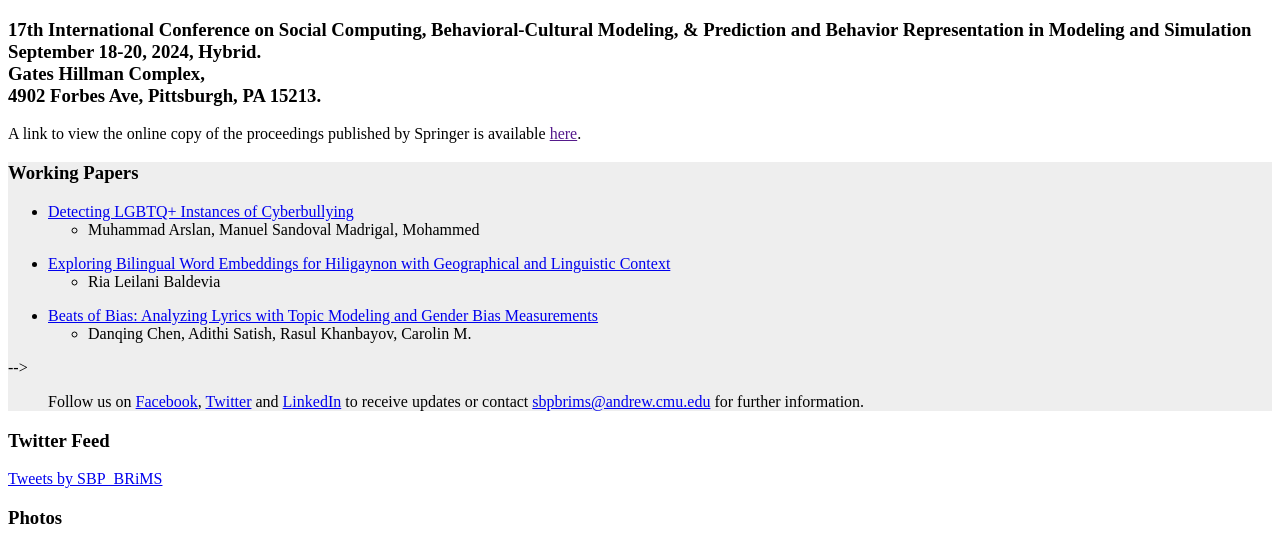
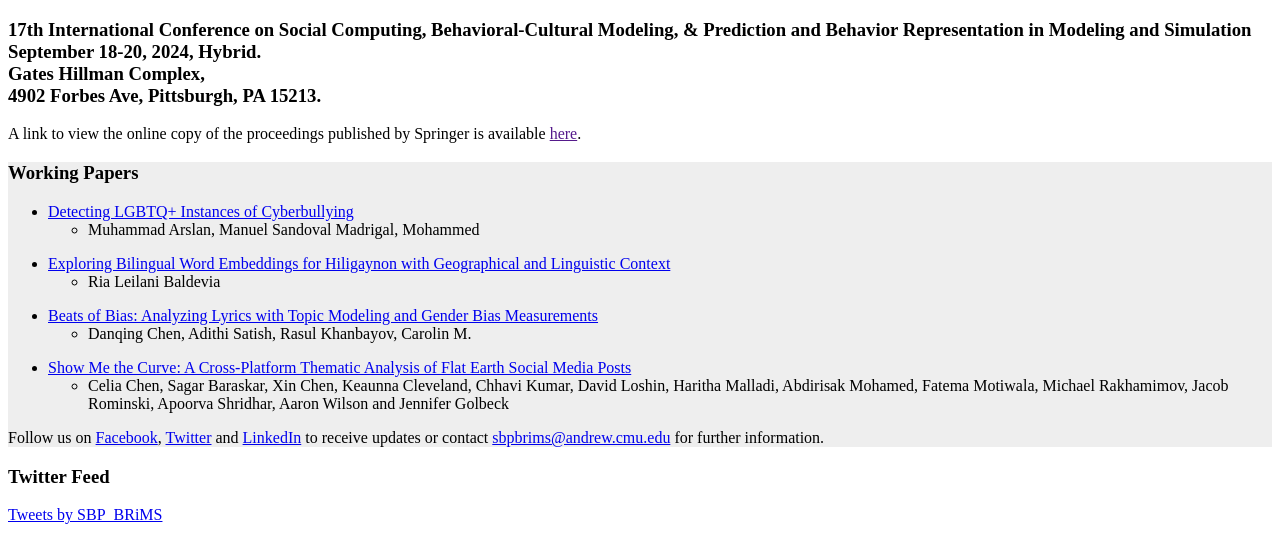
Before and after one commit to SBP-BRiMS/2024, a plain HTML site: page proceedings/index.html in a window 1280 px wide. Shown: the top 540 px of the page. Drawn offline with Linux system fonts and the light colour scheme; a script that the page names is missing.

Commit message:
Update index.html

```diff
--- a/proceedings/index.html
+++ b/proceedings/index.html
@@ -39,14 +39,19 @@ Gender Bias Measurements</a></li>
 						<ul>
 							<li>Danqing Chen, Adithi Satish, Rasul Khanbayov, Carolin M.</li>
 						</ul>
-					</ul>-->
+					</ul>
 
                     <ul>
-<!--						<li><a href="../papers/working-papers/2023_SBP-BRiMS_FinalPDF_19%20(1).pdf" target='_blank'>ArxNet Model and Data: Building Social Networks from Image Archives		</a></li>-->
-<!--						<ul>-->
-<!--							<li>David Beskow, Haley Seaward and Jasmine Talley		</li>-->
-<!--						</ul>-->
-<!--					</ul>-->
+						<li><a href="../papers/working-papers/Chen_SBP-BRiMS2024_Final_64.pdf" target='_blank'>Show Me the Curve: A Cross-Platform Thematic Analysis of
+Flat Earth Social Media Posts		</a></li>
+						<ul>
+							<li>Celia Chen, Sagar Baraskar, Xin Chen, Keaunna Cleveland,
+Chhavi Kumar, David Loshin, Haritha Malladi, Abdirisak
+Mohamed, Fatema Motiwala, Michael Rakhamimov, Jacob
+Rominski, Apoorva Shridhar, Aaron Wilson and Jennifer
+Golbeck		</li>
+						</ul>
+					</ul>
 
 <!--                    <ul>-->
 <!--						<li><a href="../papers/working-papers/2023_SBP-BRiMS_FinalPDF_20%20(1).pdf" target='_blank'>Game-Theoretic Coalition Formation Using Genetic Algorithm and Agent-Based Modeling			</a></li>-->
```
